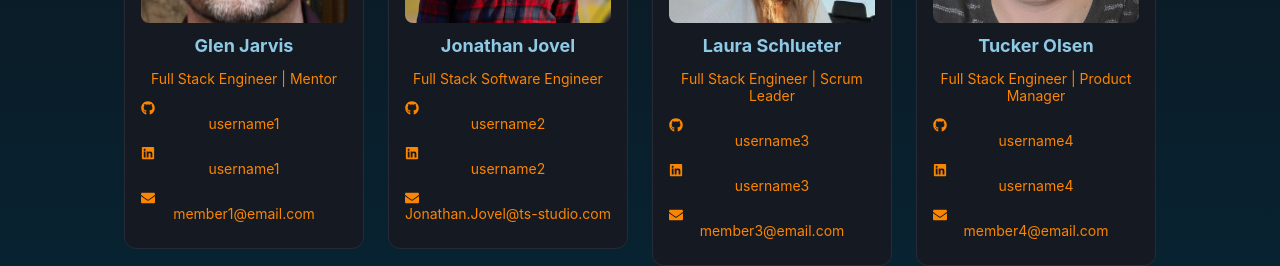
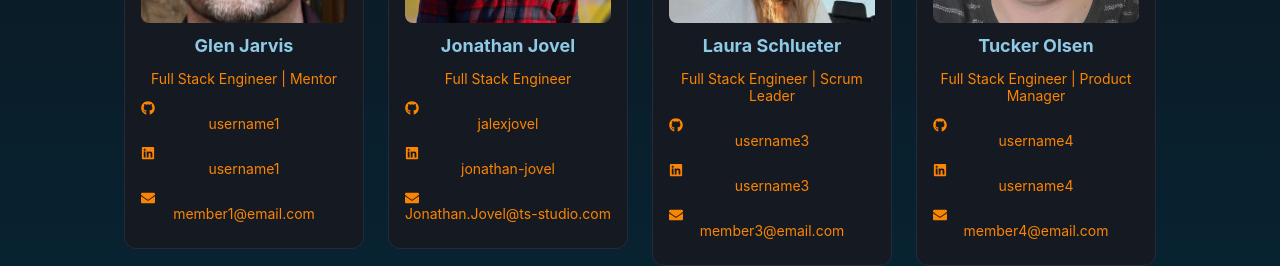
Before and after one commit to TST-Studio/TestScriptWeb, a React (Vite) app in the folder TestScriptWebPage/: page /about-team in a window 1280 px wide. Shown: the part 446-712 px from the top of the page. Built offline with nearby package versions, Linux system fonts and the light colour scheme.

Commit message:
chore(update): team info update and links

```diff
--- a/TestScriptWebPage/src/components/about-team.tsx
+++ b/TestScriptWebPage/src/components/about-team.tsx
@@ -25,9 +25,9 @@ const team: Member[] = [
   {
     img: "/images/member2.jpeg",
     name: "Jonathan Jovel",
-    role: " Full Stack Software Engineer",
-    github: "https://github.com/username2",
-    linkedin: "https://linkedin.com/in/username2",
+    role: " Full Stack Engineer",
+    github: "https://github.com/jalexjovel",
+    linkedin: "https://linkedin.com/in/jonathan-jovel",
     email: "Jonathan.Jovel@ts-studio.com",
     description: "Frontend wizard and React specialist with a love for UI/UX."
   },
```
